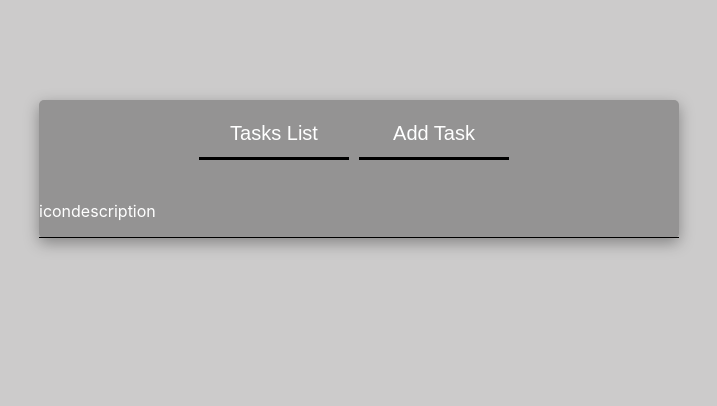
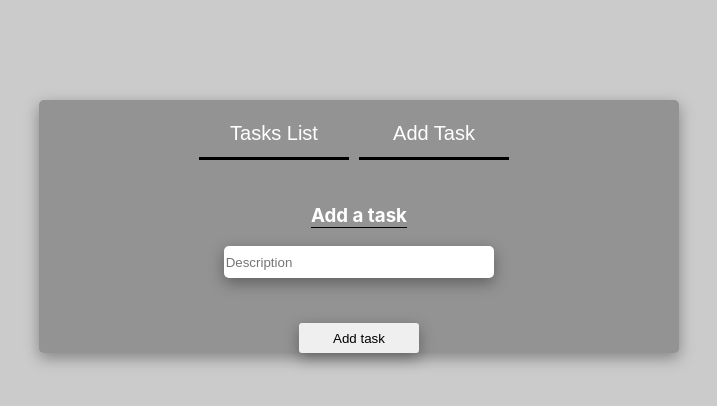
Before and after one commit to jkdGMC/redux_checkpoint, a React (Create React App) app: page / in a window 1280 px wide. Both pictures are taken after a click on the button "Add Task". Shown: the top 406 px of the page, without its empty margins (281-998 px from the left). Built offline with nearby package versions, Linux system fonts and the light colour scheme.

Commit message:
Updating Task, AddTask, App components

```diff
--- a/public/index.html
+++ b/public/index.html
@@ -24,6 +24,7 @@
       work correctly both with client-side routing and a non-root public URL.
       Learn how to configure a non-root public URL by running `npm run build`.
     -->
+    <link rel="stylesheet" href="https://cdnjs.cloudflare.com/ajax/libs/font-awesome/6.1.2/css/all.min.css" integrity="sha512-1sCRPdkRXhBV2PBLUdRb4tMg1w2YPf37qatUFeS7zlBy7jJI8Lf4VHwWfZZfpXtYSLy85pkm9GaYVYMfw5BC1A==" crossorigin="anonymous" referrerpolicy="no-referrer" />
     <title>Redux checkpoint</title>
   </head>
   <body>
--- a/src/App.css
+++ b/src/App.css
@@ -19,7 +19,6 @@
   border: none;
   margin-right: 10px;
   color: white;
-  /* background-color: rgb(204, 203, 203); */
   background-color: rgb(148, 147, 147);
   border-bottom: 3px solid black;
   font-size: 20px;
@@ -30,6 +29,11 @@
   border-bottom: 5px solid black;
 }
 
+button{
+  cursor: pointer;
+}
+
+
 .taskList{
   margin-top: 25px;
 }
--- a/src/App.js
+++ b/src/App.js
@@ -1,20 +1,37 @@
 import './App.css';
 import { ListTask } from './Components/ListTask/ListTask';
-import { Link, useLocation } from 'react-router-dom'
-
+import {  useLocation, useNavigate } from 'react-router-dom'
+import { useState } from 'react';
+import AddTask from './Components/AddTask/AddTask'
 function App() {
 
   const location = useLocation()
+  const navigate = useNavigate()
+  const [click, setClick] = useState('')
+  console.log(click)
 
   return (
     <div className="App">
       <div className='nav'>
-        <button type='button'>Tasks List</button>
-        <button type='button'>Add Task</button>
+        <button type='button' onClick={() => setClick('tasklist')}>Tasks List</button>
+        <button type='button' onClick={() => setClick('addtask')}>Add Task</button>
       </div>
-      <div className='taskList'>
-        <ListTask />
-      </div>
+      {
+        (click === 'tasklist') ?
+        <div className='taskList'>
+          <ListTask />
+        </div>
+        :
+        (click === '') ?
+          <div className='taskList'>
+            <ListTask />
+          </div>
+          :
+          <div className='taskList'>
+            <AddTask />
+          </div>
+      }
+
     </div>
   );
 }
--- a/src/Components/AddTask/AddTask.css
+++ b/src/Components/AddTask/AddTask.css
@@ -0,0 +1,35 @@
+h3 {
+    border-bottom: 1px solid black ;
+}
+
+.AddTask{
+    display: flex;
+    flex-direction: column;
+    justify-content: center;
+    align-items: center;
+}
+
+.AddTask .input-container{
+    display: flex;
+    flex-direction: column;
+}
+
+.input-container input{
+    margin-bottom: 15px;
+    border: none;
+    width: 20em;
+    height: 30px;
+    border-radius: 5px;
+    box-shadow: rgba(0, 0, 0, 0.35) 0px 5px 15px;
+}
+
+.add-btn{
+    width: 120px;
+    height: 30px;
+    border: none;
+    border-radius: 3px;
+    margin-top: 30px;
+    color: black;
+    box-shadow: rgba(0, 0, 0, 0.35) 0px 5px 15px;
+
+}
--- a/src/Components/AddTask/AddTask.js
+++ b/src/Components/AddTask/AddTask.js
@@ -1,10 +1,17 @@
 import React from 'react'
 import './AddTask.css'
 
-export const AddTask = () => {
+const AddTask = () => {
   return (
     <div className='AddTask'>
-
+      <h3>Add a task</h3>
+      <div className='input-container'>
+        <input type='text' placeholder='Description' required />
+      </div>
+      <div className='btn-container'>
+        <button type='submit' className='add-btn'>Add task</button>
+      </div>
     </div>
   )
 }
+export default AddTask;
--- a/src/Components/ListTask/ListTask.js
+++ b/src/Components/ListTask/ListTask.js
@@ -3,8 +3,12 @@ import { Task } from '../Task/Task'
 import './ListTask.css'
 
 export const ListTask = () => {
+
   return (
     <div className='ListTask'>
+        <Task />
+        <Task />
+        <Task />
         <Task />
     </div>
   )
--- a/src/Components/Task/Task.css
+++ b/src/Components/Task/Task.css
@@ -2,4 +2,10 @@
     width: 100%;
     display: flex;
     border-bottom: 1px solid black;
+    justify-content: space-around;
+    align-items: center;
 }
+
+/* .active{
+    color: green;
+} */
--- a/src/Components/Task/Task.js
+++ b/src/Components/Task/Task.js
@@ -2,13 +2,24 @@ import React from 'react'
 import './Task.css'
 
 export const Task = () => {
+
+//   const test = e => {
+//     e.preventDefault()
+//     let icons = document.querySelectorAll('.fa-solid')
+//     console.log(icons)
+//     for (let icon of icons)
+//         icon.classList.toggle('active')
+
+//   }
+// onClick={e => test(e)
+
   return (
     <div className='Task'>
-        <div className='task_icon'>
-            <p>icon</p>
-        </div>
         <div className='description'>
             <p>description</p>
+        </div>
+        <div className='task_icon'>
+            <i className="fa-solid fa-circle-check"></i>
         </div>
     </div>
   )
--- a/src/index.js
+++ b/src/index.js
@@ -3,7 +3,7 @@ import ReactDOM from 'react-dom/client';
 import './index.css';
 import App from './App';
 import reportWebVitals from './reportWebVitals';
-import { BrowserRouter } from 'react-router-dom';
+import { BrowserRouter, Routes, Route } from 'react-router-dom';
 
 const root = ReactDOM.createRoot(document.getElementById('root'));
 root.render(
```
